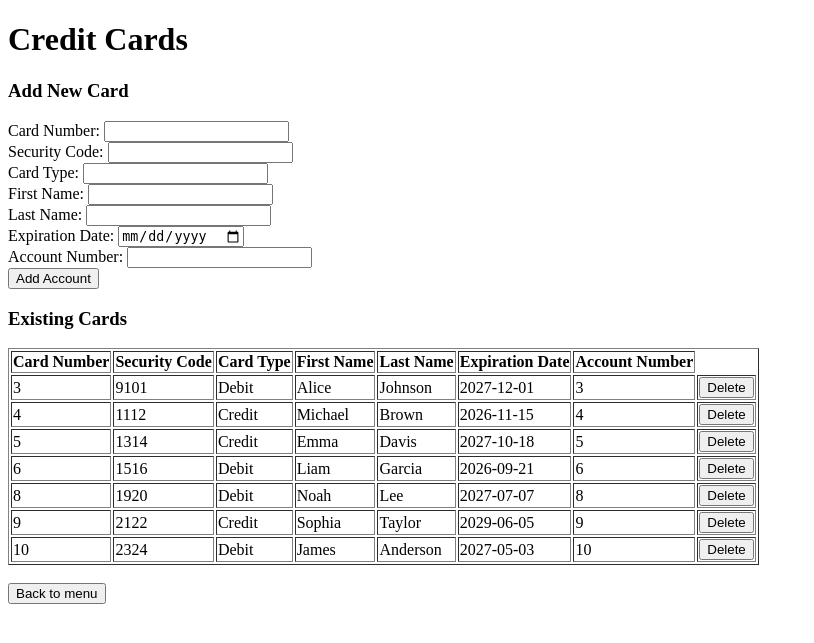
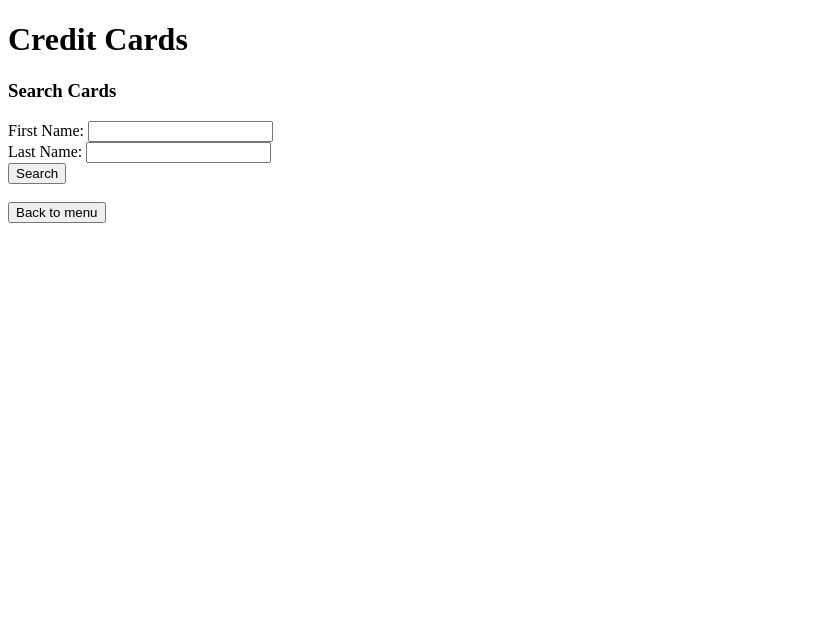
Before and after one commit to EthanMoreta/Finance-Database, a Flask app: page /credit_card in a window 1280 px wide. Shown: the top 643 px of the page, without its empty margins (0-814 px from the left). Run offline with Flask 3, Linux system fonts and the light colour scheme; data comes from the database, SQL or seed files in the repository.

Commit message:
Changes to the credit card page

```diff
--- a/app.py
+++ b/app.py
@@ -35,6 +35,19 @@ def credit_card():
     cards = cursor.fetchall()
     conn.close()
     return render_template('credit_card.html', cards=cards)
+
+# Ruta para mostrar las tarjetas de crédito
+@app.route('/credit_card_search', methods=['POST'])
+def credit_card_search():
+    first_name = request.form['first_name']
+    last_name = request.form['last_name']
+
+    conn = mysql.connector.connect(**db_config)
+    cursor = conn.cursor(dictionary=True)
+    cursor.execute("SELECT * FROM credit_card WHERE first_name = %s AND last_name = %s", (first_name,last_name))
+    cards = cursor.fetchall()
+    conn.close()
+    return render_template('credit_card_search.html', cards=cards)
 
 # Ruta para mostrar los records
 @app.route('/record')
--- a/templates/credit_card.html
+++ b/templates/credit_card.html
@@ -9,58 +9,15 @@
     <h1>Credit Cards</h1>
 
     <!-- Formulario para agregar o actualizar -->
-    <form action="/add" method="POST">
-        <h3>Add New Card</h3>
-        <label>Card Number:</label>
-        <input type="number" name="card_number" required><br>
-        <label>Security Code:</label>
-        <input type="number" name="security_code" required><br>
-        <label>Card Type:</label>
-        <input type="text" name="card_type" required><br>
+    <form action="/credit_card_search" method="POST">
+        <h3>Search Cards</h3>
         <label>First Name:</label>
         <input type="text" name="first_name" required><br>
         <label>Last Name:</label>
         <input type="text" name="last_name" required><br>
-        <label>Expiration Date:</label>
-        <input type="date" name="expiration_date" required><br>
-        <label>Account Number:</label>
-        <input type="number" name="account_number" required><br>
-        <button type="submit">Add Account</button>
+        <button type="submit">Search</button>
     </form>
 
-    <h3>Existing Cards</h3>
-    <table border="1">
-        <thead>
-            <tr>
-                <th>Card Number</th>
-                <th>Security Code</th>
-                <th>Card Type</th>
-                <th>First Name</th>
-                <th>Last Name</th>
-                <th>Expiration Date</th>
-                <th>Account Number</th>
-            </tr>
-        </thead>
-        <tbody>
-            {% for card in cards %}
-            <tr>
-                <td>{{ card.card_number }}</td>
-                <td>{{ card.security_code }}</td>
-                <td>{{ card.card_type }}</td>
-                <td>{{ card.first_name }}</td>
-                <td>{{ card.last_name }}</td>
-                <td>{{ card.expiration_date }}</td>
-                <td>{{ card.my_account }}</td>
-                <td>
-                    <form action="/delete_card/{{ card.card_number }}" method="GET" style="display:inline;">
-                        <button type="submit">Delete</button>
-                    </form>
-                    <!-- Actualización pendiente con otro formulario -->
-                </td>
-            </tr>
-            {% endfor %}
-        </tbody>
-    </table>
 </body>
 </html>
 <br>
```
Also changed, not shown: templates/credit_card_search.html (added, +49 -0 lines).
